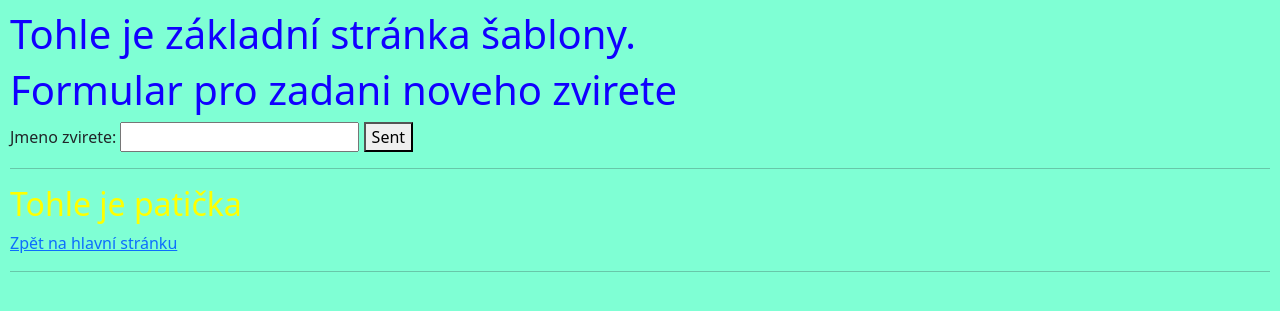
After one commit to lap777777/itStep_Django, a Django app: page /informace/nove_zvire in a window 1280 px wide. The commit adds this page. Shown: the top 311 px of the page. Run offline with Django 3.2, Linux system fonts and the light colour scheme; some libraries are stand-ins or nearby versions.

Commit message:
formulare

```diff
--- a/zvirata/informace/templates/informace/informace.html
+++ b/zvirata/informace/templates/informace/informace.html
@@ -38,6 +38,11 @@
             <p>Mame malo zvirat.</p>
         {% endif %}
     </p>
+
+    <p>
+        AAAAAAAAA<br>
+        <a href="{% url 'nove_zvire' %}" target="_self">Odkaz na formular pro zadani noveho zvirete</a>
+    </p>
         {# tajne heslo: orangutan #}
         {% comment %}
             Viceradkovy komentar, tady muzu psat cokoliv
--- /dev/null
+++ b/zvirata/informace/templates/informace/nove.html
@@ -0,0 +1,24 @@
+{% extends "base.html" %}
+{% load static %}
+
+{% block title %}
+Formular pro nove zvire
+{% endblock %}
+
+{% block styling %}
+    <link rel="stylesheet" href="{% static "informace/styly.css" %}">
+{% endblock%}
+
+{% block content %}
+    <H1>Formular pro zadani noveho zvirete</H1>
+
+    <form action="">
+        <label for="jmeno">Jmeno zvirete: </label>
+        <input type="text" name="jmeno" id="jmeno">
+        <button>Sent</button
+        </form>
+
+
+    {% include "informace/includes/footer.html" %}
+
+{% endblock %}
--- a/zvirata/informace/urls.py
+++ b/zvirata/informace/urls.py
@@ -5,6 +5,9 @@ from . import views
 urlpatterns = [
     path("", views.index, name="index"),
     path("informace", views.informace_o_zvireti, name="info"),
+
+    path("nove_zvire", views.nove_zvire, name="nove_zvire"),
+
     path("<str:jmeno>", views.info_animal, name="animal_info"),
 
 
--- a/zvirata/informace/views.py
+++ b/zvirata/informace/views.py
@@ -31,6 +31,8 @@ def index(request):
         }
     })
 
+def nove_zvire(request):
+    return render(request, "informace/nove.html")
 
 def info_animal(request, jmeno):
     # try:
@@ -87,6 +89,7 @@ def zvire_podle_cisla(request, animal):
         return HttpResponseNotFound("Zvire s timto cislem neexistuje")
         # raise Http404()
 
+
 # view funkce
 
 # view trida
```
Also changed, not shown: 29_lekce.txt (added, +8 -0 lines).
